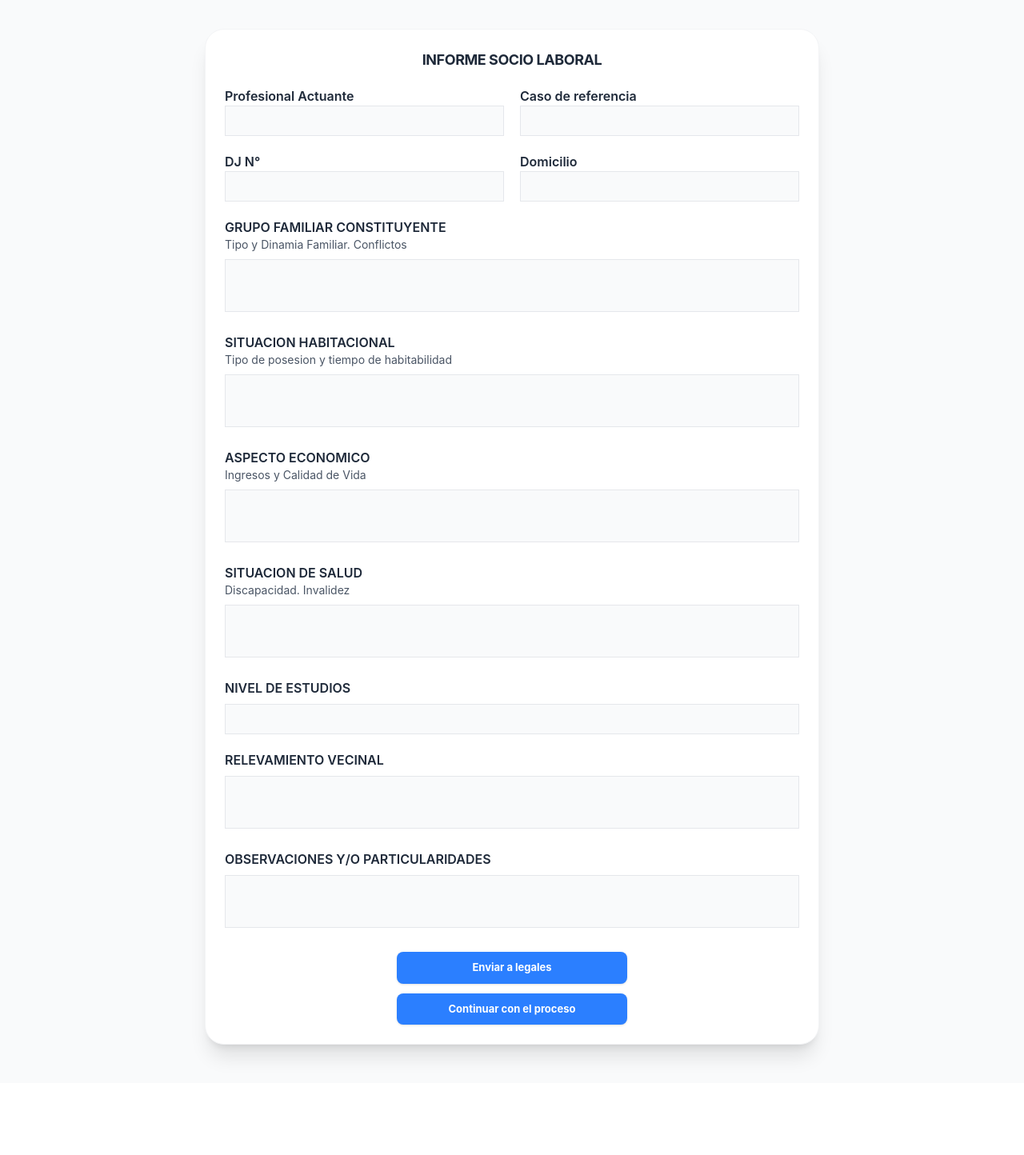
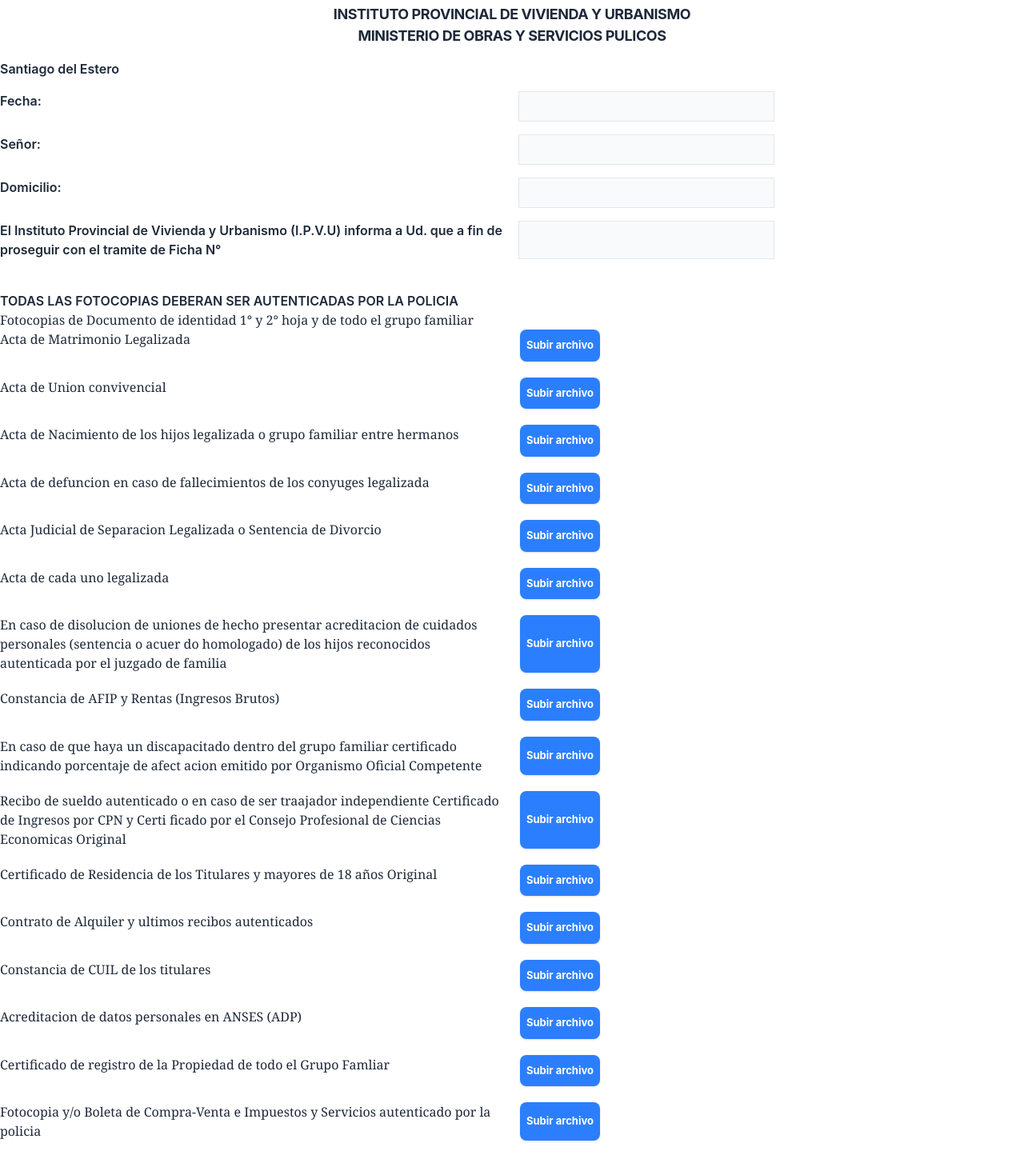
Before and after one commit to lucasdiaz7/proyecto-ipvu, a React (Create React App) app in the folder client/: page / in a window 1280 px wide. Shown: the part 60-1504 px from the top of the page at 80% size. Before the commit the page ends 1414 px from the top, so only its background shows below. Built offline with nearby package versions, Linux system fonts and the light colour scheme.

Commit message:
creando componente ts-form2

```diff
--- a/client/src/App.js
+++ b/client/src/App.js
@@ -1,13 +1,15 @@
 import Login from "./components/login/login.jsx";
 import NavBar from "./components/navBar/NavBar.jsx";
 import Form1 from "./components/trabajadorSocial/Form/Form1.jsx";
+import Form2 from "./components/trabajadorSocial/Form/Form2.jsx";
 
 function App() {
   return (
     <div>
       <NavBar />
       {/* <Login /> */}
-      <Form1 />
+      {/* <Form1 /> */}
+      <Form2 />
     </div>
   )
 }
--- /dev/null
+++ b/client/src/components/trabajadorSocial/Form/Form2.jsx
@@ -0,0 +1,108 @@
+import React from 'react'
+
+const Form2 = () => {
+  return (
+    <div>
+      <div class="p-4">
+        <h2 class="text-gray-800 font-bold text-[18px] tracking-tight text-center">INSTITUTO PROVINCIAL DE VIVIENDA Y URBANISMO</h2>
+        <h2 class="text-gray-800 font-bold text-[18px] tracking-tight text-center">MINISTERIO DE OBRAS Y SERVICIOS PULICOS</h2>
+      </div>
+      <div class="grid grid-cols-2 gap-4">
+        <p class="text-gray-800 font-semibold text-base col-span-2">Santiago del Estero</p>
+
+        <label class="text-gray-800 font-semibold text-base">Fecha:</label>
+        <input type="text" class="w-80 px-3 py-2 text-sm border border-gray-200 bg-gray-50 focus:outline-none focus:ring-1 focus:ring-blue-400 focus:border-blue-400 focus:bg-white transition-all duration-200" />
+
+
+        <label class="text-gray-800 font-semibold text-base">Señor:</label>
+        <input type="text" class="w-80 px-3 py-2 text-sm border border-gray-200 bg-gray-50 focus:outline-none focus:ring-1 focus:ring-blue-400 focus:border-blue-400 focus:bg-white transition-all duration-200" />
+
+
+        <label class="text-gray-800 font-semibold text-base">Domicilio:</label>
+        <input type="text" class="w-80 px-3 py-2 text-sm border border-gray-200 bg-gray-50 focus:outline-none focus:ring-1 focus:ring-blue-400 focus:border-blue-400 focus:bg-white transition-all duration-200" />
+
+
+        <label class="text-gray-800 font-semibold text-base">El Instituto Provincial de Vivienda y Urbanismo (I.P.V.U) informa a Ud. que a fin de proseguir con el tramite de Ficha N° </label>
+        <input type="text" class="w-80 px-3 py-2 text-sm border border-gray-200 bg-gray-50 focus:outline-none focus:ring-1 focus:ring-blue-400 focus:border-blue-400 focus:bg-white transition-all duration-200" />
+
+      </div>
+      <div class=" mt-10">
+        <h4 class="text-gray-800 font-semibold text-base ">TODAS LAS FOTOCOPIAS DEBERAN SER AUTENTICADAS POR LA POLICIA</h4>
+        <p class="text-gray-800 font-serif text-base">Fotocopias de Documento de identidad 1° y 2° hoja y de todo el grupo familiar</p>
+      </div>
+      <div class="grid grid-cols-2 gap-5">
+
+        <span class="text-gray-800 font-serif text-base" >Acta de Matrimonio Legalizada</span>
+        <button class="w-25 bg-blue-500 hover:bg-blue-600 text-white font-bold text-[13px] py-2.5 rounded-lg shadow-sm transition-colors duration-200">Subir archivo</button>
+
+
+        <span class="text-gray-800 font-serif text-base" >Acta de Union convivencial</span>
+        <button class="w-25 bg-blue-500 hover:bg-blue-600 text-white font-bold text-[13px] py-2.5 rounded-lg shadow-sm transition-colors duration-200">Subir archivo</button>
+
+
+        <span class="text-gray-800 font-serif text-base" >Acta de Nacimiento de los hijos legalizada o grupo familiar entre hermanos</span>
+        <button class="w-25 bg-blue-500 hover:bg-blue-600 text-white font-bold text-[13px] py-2.5 rounded-lg shadow-sm transition-colors duration-200">Subir archivo</button>
+
+
+        <span class="text-gray-800 font-serif text-base">Acta de defuncion en caso de fallecimientos de los conyuges legalizada</span>
+        <button class="w-25 bg-blue-500 hover:bg-blue-600 text-white font-bold text-[13px] py-2.5 rounded-lg shadow-sm transition-colors duration-200">Subir archivo</button>
+
+
+        <span class="text-gray-800 font-serif text-base">Acta Judicial de Separacion Legalizada o Sentencia de Divorcio</span>
+        <button class="w-25 bg-blue-500 hover:bg-blue-600 text-white font-bold text-[13px] py-2.5 rounded-lg shadow-sm transition-colors duration-200">Subir archivo</button>
+
+
+        <span class="text-gray-800 font-serif text-base">Acta de cada uno legalizada</span>
+        <button class="w-25 bg-blue-500 hover:bg-blue-600 text-white font-bold text-[13px] py-2.5 rounded-lg shadow-sm transition-colors duration-200">Subir archivo</button>
+
+
+        <span class="text-gray-800 font-serif text-base">En caso de disolucion de uniones de hecho presentar acreditacion de cuidados personales (sentencia o acuer do homologado) de los hijos reconocidos autenticada por el juzgado de familia</span>
+        <button class="w-25 bg-blue-500 hover:bg-blue-600 text-white font-bold text-[13px] py-2.5 rounded-lg shadow-sm transition-colors duration-200">Subir archivo</button>
+
+
+        <span class="text-gray-800 font-serif text-base">Constancia de AFIP y Rentas (Ingresos Brutos)</span>
+        <button class="w-25 bg-blue-500 hover:bg-blue-600 text-white font-bold text-[13px] py-2.5 rounded-lg shadow-sm transition-colors duration-200">Subir archivo</button>
+
+
+        <span class="text-gray-800 font-serif text-base">En caso de que haya un discapacitado dentro del grupo familiar certificado indicando porcentaje de afect acion emitido por Organismo Oficial Competente</span>
+        <button class="w-25 bg-blue-500 hover:bg-blue-600 text-white font-bold text-[13px] py-2.5 rounded-lg shadow-sm transition-colors duration-200">Subir archivo</button>
+
+
+        <span class="text-gray-800 font-serif text-base">Recibo de sueldo autenticado o en caso de ser traajador independiente Certificado de Ingresos por CPN y Certi ficado por el Consejo Profesional de Ciencias Economicas Original</span>
+        <button class="w-25 bg-blue-500 hover:bg-blue-600 text-white font-bold text-[13px] py-2.5 rounded-lg shadow-sm transition-colors duration-200">Subir archivo</button>
+
+
+        <span class="text-gray-800 font-serif text-base">Certificado de Residencia de los Titulares y mayores de 18 años Original</span>
+        <button class="w-25 bg-blue-500 hover:bg-blue-600 text-white font-bold text-[13px] py-2.5 rounded-lg shadow-sm transition-colors duration-200">Subir archivo</button>
+
+
+        <span class="text-gray-800 font-serif text-base">Contrato de Alquiler y ultimos recibos autenticados</span>
+        <button class="w-25 bg-blue-500 hover:bg-blue-600 text-white font-bold text-[13px] py-2.5 rounded-lg shadow-sm transition-colors duration-200">Subir archivo</button>
+
+
+        <span class="text-gray-800 font-serif text-base">Constancia de CUIL de los titulares</span>
+        <button class="w-25 bg-blue-500 hover:bg-blue-600 text-white font-bold text-[13px] py-2.5 rounded-lg shadow-sm transition-colors duration-200">Subir archivo</button>
+
+
+        <span class="text-gray-800 font-serif text-base">Acreditacion de datos personales en ANSES (ADP)</span>
+        <button class="w-25 bg-blue-500 hover:bg-blue-600 text-white font-bold text-[13px] py-2.5 rounded-lg shadow-sm transition-colors duration-200">Subir archivo</button>
+
+
+        <span class="text-gray-800 font-serif text-base">Certificado de registro de la Propiedad de todo el Grupo Famliar</span>
+        <button class="w-25 bg-blue-500 hover:bg-blue-600 text-white font-bold text-[13px] py-2.5 rounded-lg shadow-sm transition-colors duration-200">Subir archivo</button>
+
+
+        <span class="text-gray-800 font-serif text-base">Fotocopia y/o Boleta de Compra-Venta e Impuestos y Servicios autenticado por la policia</span>
+        <button class="w-25 bg-blue-500 hover:bg-blue-600 text-white font-bold text-[13px] py-2.5 rounded-lg shadow-sm transition-colors duration-200">Subir archivo</button>
+
+
+        <span class="text-gray-800 font-serif text-base" >Catastro Municipal</span>
+        <button class="w-25 bg-blue-500 hover:bg-blue-600 text-white font-bold text-[13px] py-2.5 rounded-lg shadow-sm transition-colors duration-200">Subir archivo</button>
+
+
+      </div>
+    </div>
+  )
+}
+
+export default Form2
```
